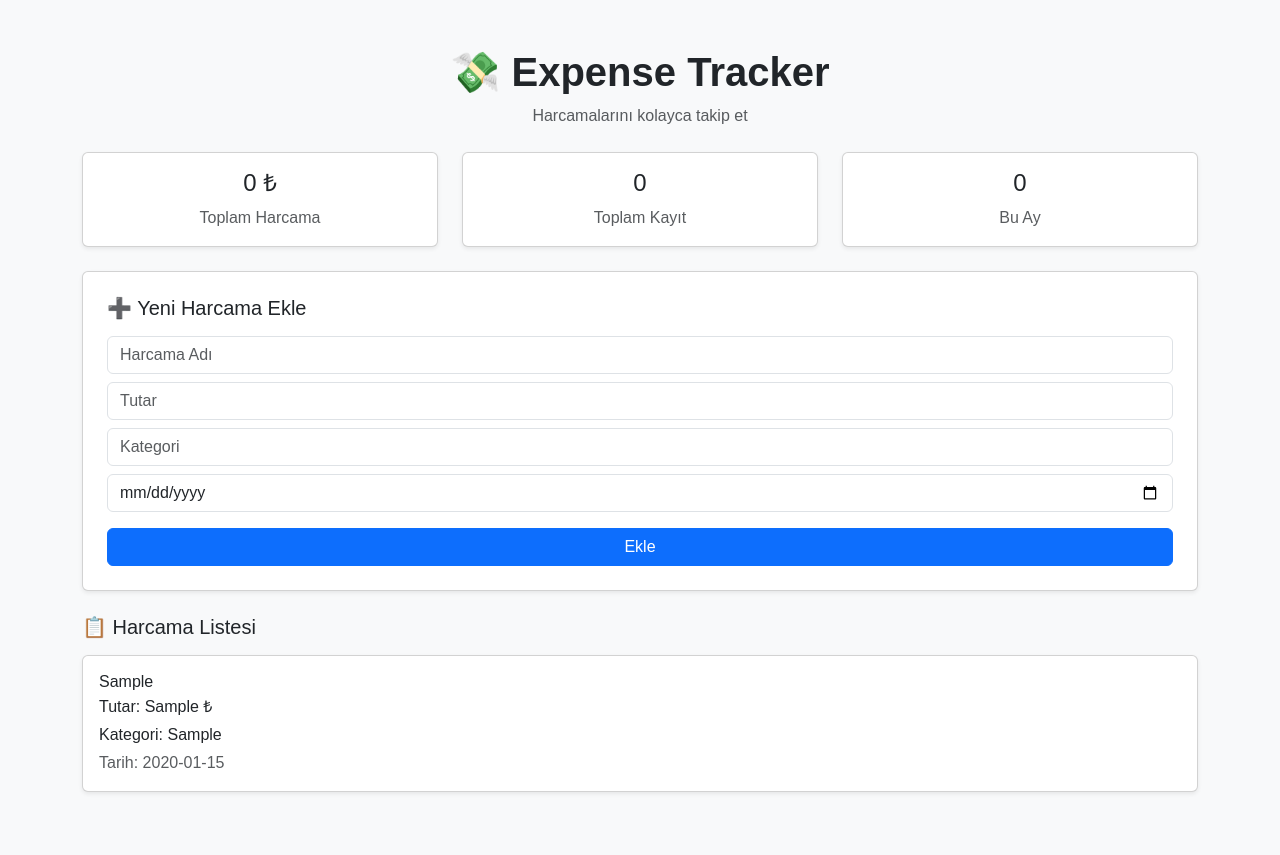
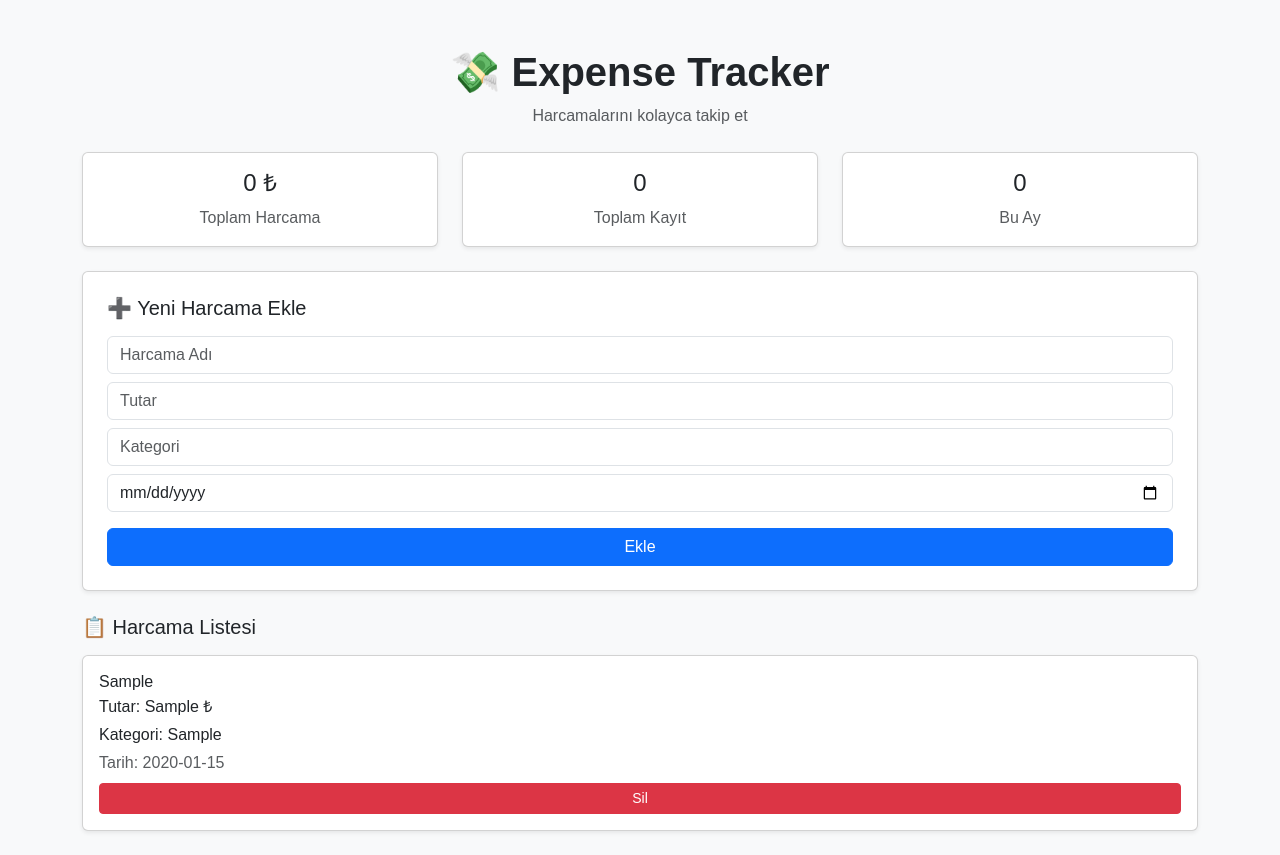
Before and after one commit to LilLannister/ExpenseTracker-JS, a React (Vite) app: page / in a window 1280 px wide. Both pictures are taken after typing "Sample", "Sample", "Sample", "2020-01-15" into the empty fields and a click on the button "Ekle". Before the commit the page ends 816 px from the top, so only its background shows below. Built offline with nearby package versions, Linux system fonts and the light colour scheme.

Commit message:
Add delete functionality for expenses

```diff
--- a/src/Components/ExpenseList.tsx
+++ b/src/Components/ExpenseList.tsx
@@ -7,9 +7,10 @@ type Expense = {
 
 type Props = {
     expenses: Expense[];
+    onDelete: (index: number) => void;
 };
 
-export default function ExpenseList({ expenses }: Props) {
+export default function ExpenseList({ expenses, onDelete }: Props) {
     return (
         <div className="mb-4">
             <h5 className="mb-3">📋 Harcama Listesi</h5>
@@ -23,6 +24,10 @@ export default function ExpenseList({ expenses }: Props) {
                         <p className="mb-1">Tutar: {expense.amount} ₺</p>
                         <p className="mb-1">Kategori: {expense.category}</p>
                         <p className="mb-0 text-muted">Tarih: {expense.date}</p>
+
+                        <button className="btn btn-sm btn-danger mt-2" onClick={() => onDelete(index)}>
+                            Sil
+                        </button>
                     </div>
                 ))
             )}
--- a/src/Pages/Home.tsx
+++ b/src/Pages/Home.tsx
@@ -12,12 +12,17 @@ export default function Home() {
     setExpenses([...expenses, expense]);
   };
 
+  const deleteExpense = (index: number) => {
+    const updated=expenses.filter((_, i) => i !== index);
+    setExpenses(updated);
+  };
+
   return (
     <div className="container mt-4">
       <Header />
       <SummaryCards />
       <ExpenseForm onAdd={addExpense} />
-      <ExpenseList expenses={expenses} />
+      <ExpenseList expenses={expenses} onDelete={deleteExpense} />
     </div>
   );
 }
```
